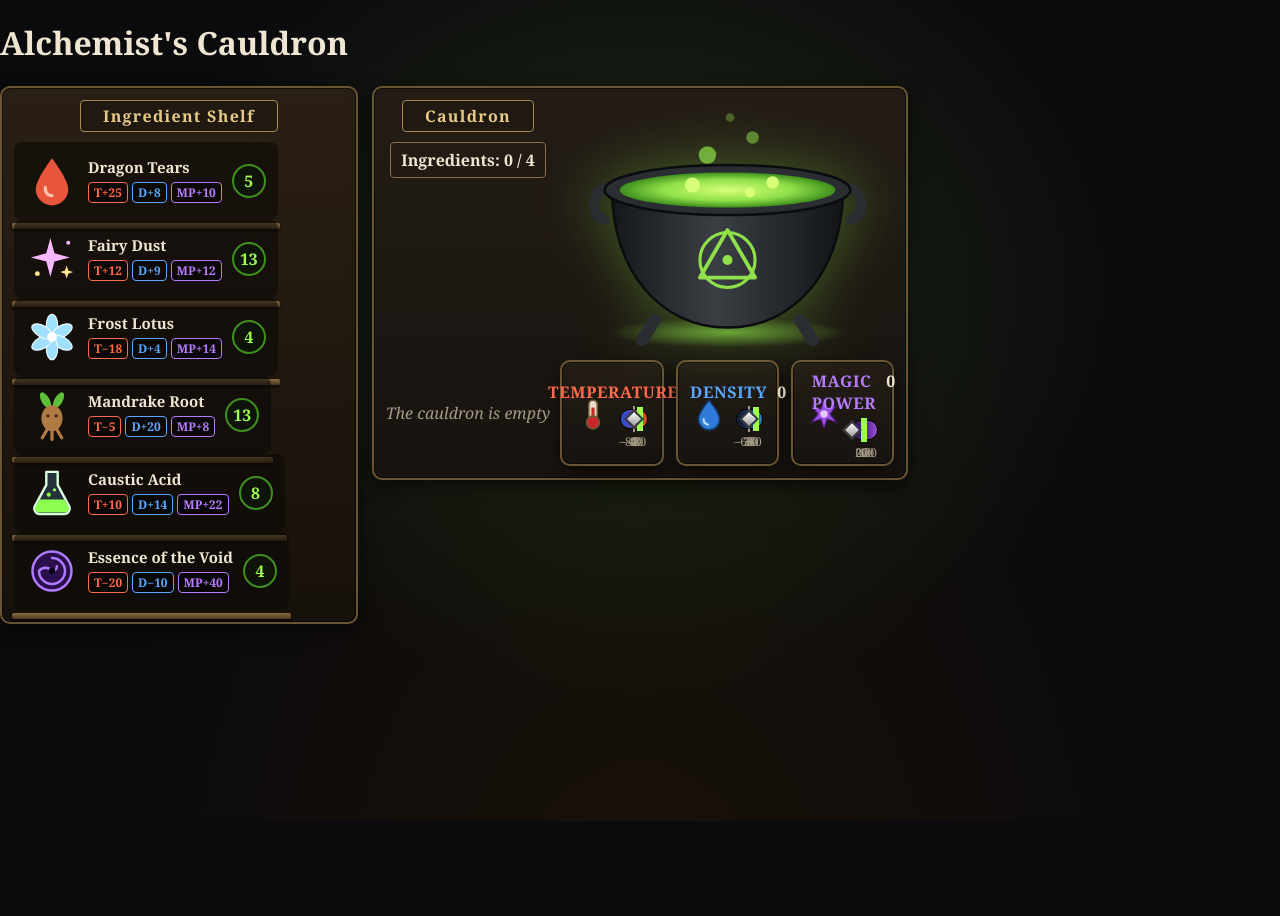
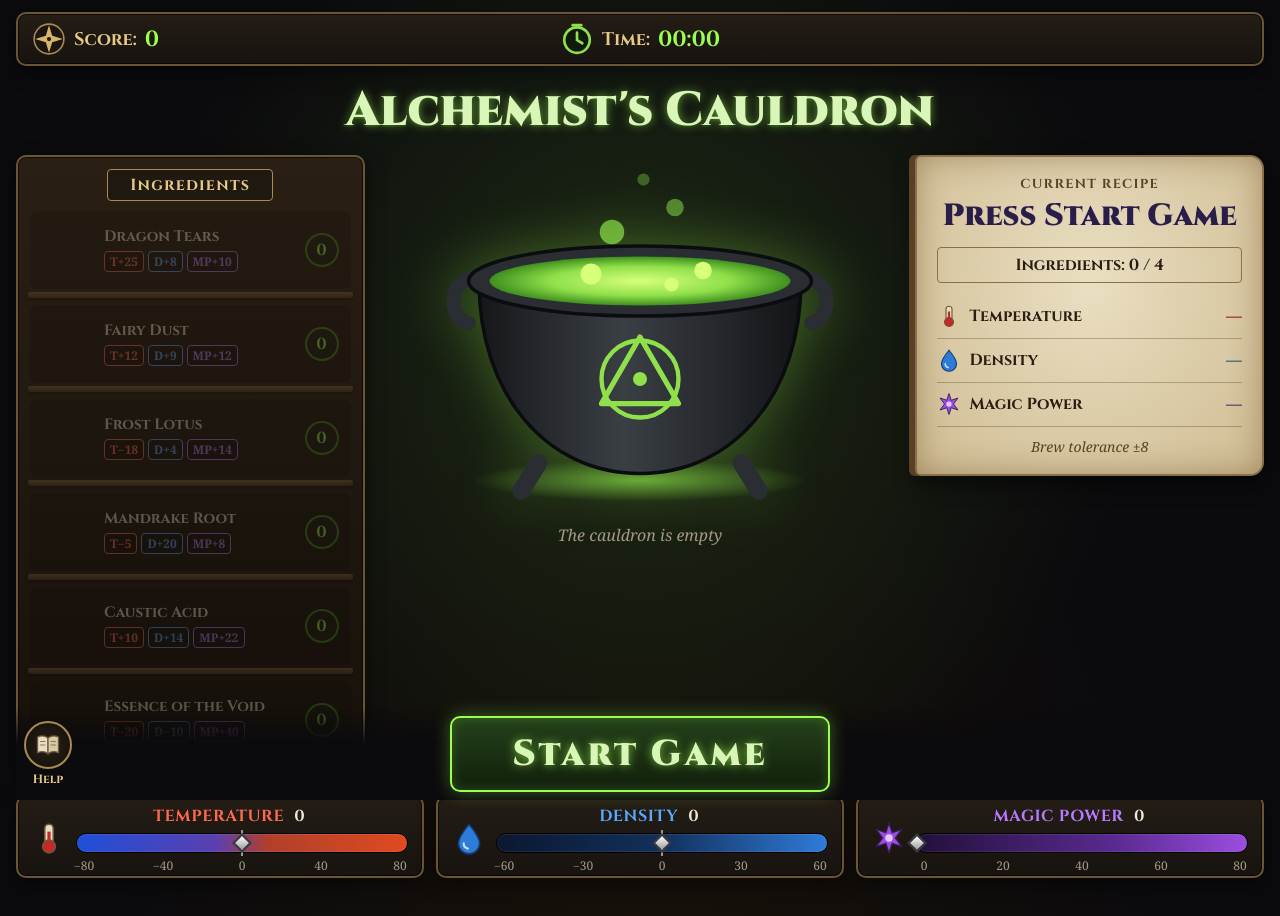
Before and after one commit to akylbek04/alchemist-s-cauldron, a website built with Vite: page index.html in a window 1280 px wide. Before the commit the page ends 821 px from the top, so only its background shows below. Built offline with nearby package versions, Linux system fonts and the light colour scheme.

Commit message:
feat: add start screen, brew button and help dialog

```diff
--- a/index.html
+++ b/index.html
@@ -4,28 +4,89 @@
     <meta charset="UTF-8" />
     <meta name="viewport" content="width=device-width, initial-scale=1.0" />
     <title>Alchemist's Cauldron</title>
+    <link rel="preconnect" href="https://fonts.googleapis.com" />
+    <link rel="preconnect" href="https://fonts.gstatic.com" crossorigin />
+    <link
+      href="https://fonts.googleapis.com/css2?family=Cinzel:wght@500;700;900&display=swap"
+      rel="stylesheet"
+    />
   </head>
   <body>
-    <header class="header">
-      <h1 class="header__title">Alchemist's Cauldron</h1>
-    </header>
+    <div class="app">
+      <header class="hud">
+        <div class="hud__group hud__group--score">
+          <img class="hud__icon" src="/src/assets/icons/score.svg" alt="" />
+          <span class="hud__label">Score:</span>
+          <span class="hud__value" id="score">0</span>
+        </div>
+        <div class="hud__group hud__group--time">
+          <img class="hud__icon" src="/src/assets/icons/clock.svg" alt="" />
+          <span class="hud__label">Time:</span>
+          <span class="hud__value" id="time">00:00</span>
+        </div>
+        <div class="hud__group hud__group--lives" id="lives" role="img"></div>
+      </header>
 
-    <main class="game">
-      <section class="panel shelf" aria-labelledby="shelf-title">
-        <h2 class="panel__title" id="shelf-title">Ingredient Shelf</h2>
-        <div class="shelf__grid" id="shelf"></div>
-      </section>
+      <h1 class="title">Alchemist's Cauldron</h1>
 
-      <section class="panel cauldron" aria-labelledby="cauldron-title">
-        <div class="cauldron__header">
-          <h2 class="panel__title" id="cauldron-title">Cauldron</h2>
-          <p class="counter" id="ingredient-counter" aria-live="polite"></p>
-        </div>
-        <img class="cauldron__pot" src="/src/assets/cauldron.svg" alt="" />
-        <div class="bars" id="bars"></div>
-        <ol class="cauldron__list" id="cauldron-list"></ol>
-      </section>
-    </main>
+      <main class="game">
+        <section class="panel shelf" aria-labelledby="shelf-title">
+          <h2 class="panel__title" id="shelf-title">Ingredients</h2>
+          <div class="shelf__list" id="shelf"></div>
+        </section>
+
+        <section class="cauldron" aria-label="Cauldron">
+          <img class="cauldron__pot" src="/src/assets/cauldron.svg" alt="" />
+          <ol class="cauldron__list" id="cauldron-list" aria-label="In the cauldron"></ol>
+          <p class="message" id="message" role="status"></p>
+        </section>
+
+        <section class="recipe" aria-labelledby="recipe-name">
+          <p class="recipe__eyebrow">Current Recipe</p>
+          <h2 class="recipe__name" id="recipe-name"></h2>
+          <p class="counter" id="ingredient-counter"></p>
+          <dl class="recipe__ranges" id="recipe-ranges"></dl>
+          <p class="recipe__note" id="recipe-note"></p>
+        </section>
+
+        <section class="bars" id="bars" aria-label="Cauldron values"></section>
+      </main>
+
+      <footer class="controls">
+        <button class="round-button" id="help-button" type="button">
+          <img class="round-button__icon" src="/src/assets/icons/help.svg" alt="" />
+          <span>Help</span>
+        </button>
+        <button class="main-button" id="start-button" type="button">Start Game</button>
+        <button class="main-button" id="brew-button" type="button" hidden>Brew</button>
+        <span class="controls__spacer" aria-hidden="true"></span>
+      </footer>
+    </div>
+
+    <dialog class="dialog" id="help-dialog" aria-labelledby="help-title">
+      <h2 class="dialog__title" id="help-title">How to Brew</h2>
+      <ol class="dialog__list">
+        <li>Press <strong>Start Game</strong>. A random recipe appears in the recipe book.</li>
+        <li>
+          Click ingredients on the shelf to add them to the cauldron. You may add up to
+          <strong>4</strong>. Each ingredient has a limited stock.
+        </li>
+        <li>
+          Watch the <strong>Temperature</strong>, <strong>Density</strong> and
+          <strong>Magic Power</strong> bars. Try to move every marker into its green zone.
+        </li>
+        <li>
+          Press <strong>Brew</strong>. Each value may miss its range by up to <strong>±8</strong>.
+        </li>
+        <li>
+          Success: <strong>+200</strong> points, <strong>+10 s</strong> and a new recipe. Failure:
+          you lose <strong>1 life</strong>. Used ingredients are spent either way.
+        </li>
+      </ol>
+      <form method="dialog">
+        <button class="main-button main-button--small" type="submit">Close</button>
+      </form>
+    </dialog>
 
     <script type="module" src="/src/main.ts"></script>
   </body>
--- a/src/main.ts
+++ b/src/main.ts
@@ -1,37 +1,101 @@
 import './styles/style.css';
 import { DIFFICULTY_SETTINGS, LEVEL_1_DIFFICULTY } from './data/difficulty.ts';
 import { PARAMETERS } from './data/parameters.ts';
+import { brew, canBrew } from './logic/brew-check.ts';
 import { addIngredient, calculateCauldron, isCauldronFull } from './logic/cauldron.ts';
-import { createGameState, getShelfIngredients } from './state/game-state.ts';
+import { createGameState, getShelfIngredients, pickRecipe } from './state/game-state.ts';
+import type { IGameState } from './types.ts';
 import { createBars } from './ui/bars.ts';
 import { renderCauldron } from './ui/cauldron.ts';
 import { getElement } from './ui/dom.ts';
+import { renderHud } from './ui/hud.ts';
+import { createRecipePanel } from './ui/recipe.ts';
 import { createShelf } from './ui/shelf.ts';
 
 const settings = DIFFICULTY_SETTINGS[LEVEL_1_DIFFICULTY];
+
+const hud = {
+  score: getElement('#score'),
+  time: getElement('#time'),
+  lives: getElement('#lives'),
+};
+const shelf = getElement('#shelf');
 const cauldronList = getElement('#cauldron-list');
-const counter = getElement('#ingredient-counter');
+const message = getElement('#message');
+const startButton = getElement('#start-button');
+const brewButton = getElement('#brew-button') as HTMLButtonElement;
+const helpDialog = getElement('#help-dialog') as HTMLDialogElement;
 
-// Temporary: the game starts on load until the Start Game screen arrives in US 1.3.
-let state = createGameState(LEVEL_1_DIFFICULTY);
+// null = start screen: empty shelf and cauldron, score and time 0, no lives.
+let state: IGameState | null = null;
 
 const updateBars = createBars(getElement('#bars'), PARAMETERS);
+const updateRecipe = createRecipePanel(
+  getElement('#recipe-name'),
+  getElement('#ingredient-counter'),
+  getElement('#recipe-ranges'),
+);
+getElement('#recipe-note').textContent = `Brew tolerance ±${String(settings.tolerance)}`;
 
-const updateShelf = createShelf(
-  getElement('#shelf'),
-  getShelfIngredients(settings),
-  (ingredient) => {
-    const next = addIngredient(state, ingredient, settings.maxCauldronIngredients);
-    if (next === state) return;
-    state = next;
-    render();
-  },
-);
+const updateShelf = createShelf(shelf, getShelfIngredients(settings), (ingredient) => {
+  if (!state) return;
+  const next = addIngredient(state, ingredient, settings.maxCauldronIngredients);
+  if (next === state) return;
+  state = next;
+  showMessage('');
+  render();
+});
+
+function showMessage(text: string, type?: 'success' | 'failure'): void {
+  message.textContent = text;
+  message.classList.toggle('message--success', type === 'success');
+  message.classList.toggle('message--failure', type === 'failure');
+}
 
 function render(): void {
-  updateShelf(state.shelfStock, isCauldronFull(state, settings.maxCauldronIngredients));
-  updateBars(calculateCauldron(state.cauldronIngredients), state.activeRecipe);
-  renderCauldron(cauldronList, counter, state.cauldronIngredients, settings.maxCauldronIngredients);
+  const ingredients = state?.cauldronIngredients ?? [];
+  updateShelf(
+    state?.shelfStock ?? {},
+    !state || isCauldronFull(state, settings.maxCauldronIngredients),
+  );
+  renderCauldron(cauldronList, ingredients);
+  updateRecipe(state?.activeRecipe ?? null, ingredients.length, settings.maxCauldronIngredients);
+  updateBars(calculateCauldron(ingredients), state?.activeRecipe ?? null);
+  renderHud(hud, state?.score ?? 0, state?.timeLeft ?? 0, state?.lives ?? 0);
+
+  startButton.hidden = state !== null;
+  brewButton.hidden = state === null;
+  brewButton.disabled = !state || !canBrew(state);
 }
 
+startButton.addEventListener('click', () => {
+  state = createGameState(LEVEL_1_DIFFICULTY);
+  showMessage('');
+  render();
+  shelf.querySelector('button')?.focus();
+});
+
+brewButton.addEventListener('click', () => {
+  if (!state || !canBrew(state)) return;
+  const before = state;
+  const result = brew(state, settings, () => pickRecipe(LEVEL_1_DIFFICULTY));
+  state = result.state;
+  if (result.success) {
+    // The time bonus is capped at the start time, so show what was really added.
+    const timeGained = Math.round(state.timeLeft - before.timeLeft);
+    const timeText = timeGained > 0 ? `, +${String(timeGained)} s` : '';
+    showMessage(
+      `${before.activeRecipe.name} brewed! +${String(state.score - before.score)} points${timeText}`,
+      'success',
+    );
+  } else {
+    showMessage('The mixture failed! −1 life', 'failure');
+  }
+  render();
+});
+
+getElement('#help-button').addEventListener('click', () => {
+  helpDialog.showModal();
+});
+
 render();
--- a/src/ui/cauldron.ts
+++ b/src/ui/cauldron.ts
@@ -1,12 +1,7 @@
 import type { IIngredient } from '../types.ts';
 import { createElement } from './dom.ts';
 
-export function renderCauldron(
-  list: HTMLElement,
-  counter: HTMLElement,
-  ingredients: readonly IIngredient[],
-  maxIngredients: number,
-): void {
+export function renderCauldron(list: HTMLElement, ingredients: readonly IIngredient[]): void {
   list.replaceChildren(
     ...ingredients.map((ingredient) => {
       const item = createElement('li', 'cauldron__item');
@@ -17,6 +12,4 @@ export function renderCauldron(
       return item;
     }),
   );
-  counter.textContent = `Ingredients: ${String(ingredients.length)} / ${String(maxIngredients)}`;
-  counter.classList.toggle('counter--full', ingredients.length >= maxIngredients);
 }
```
